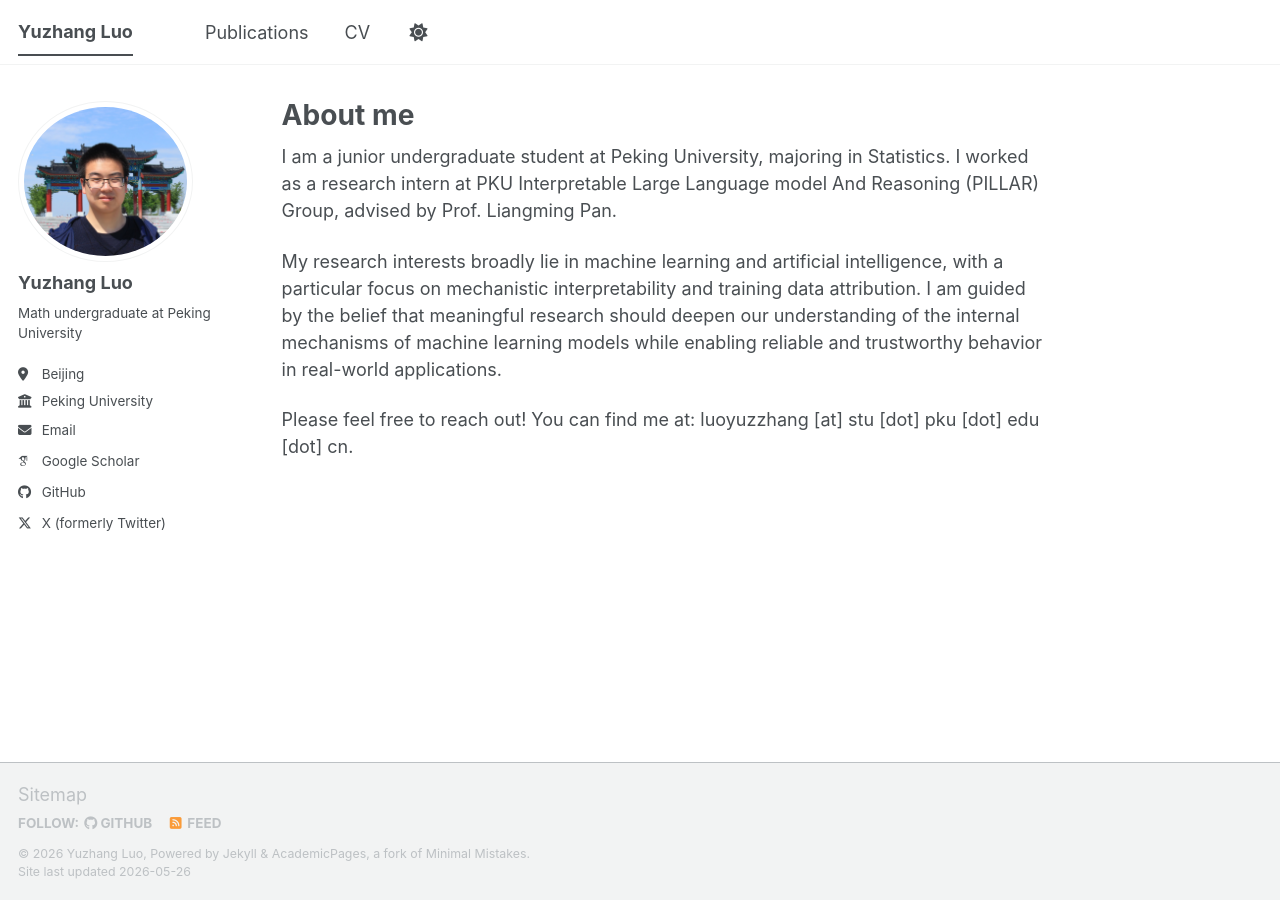
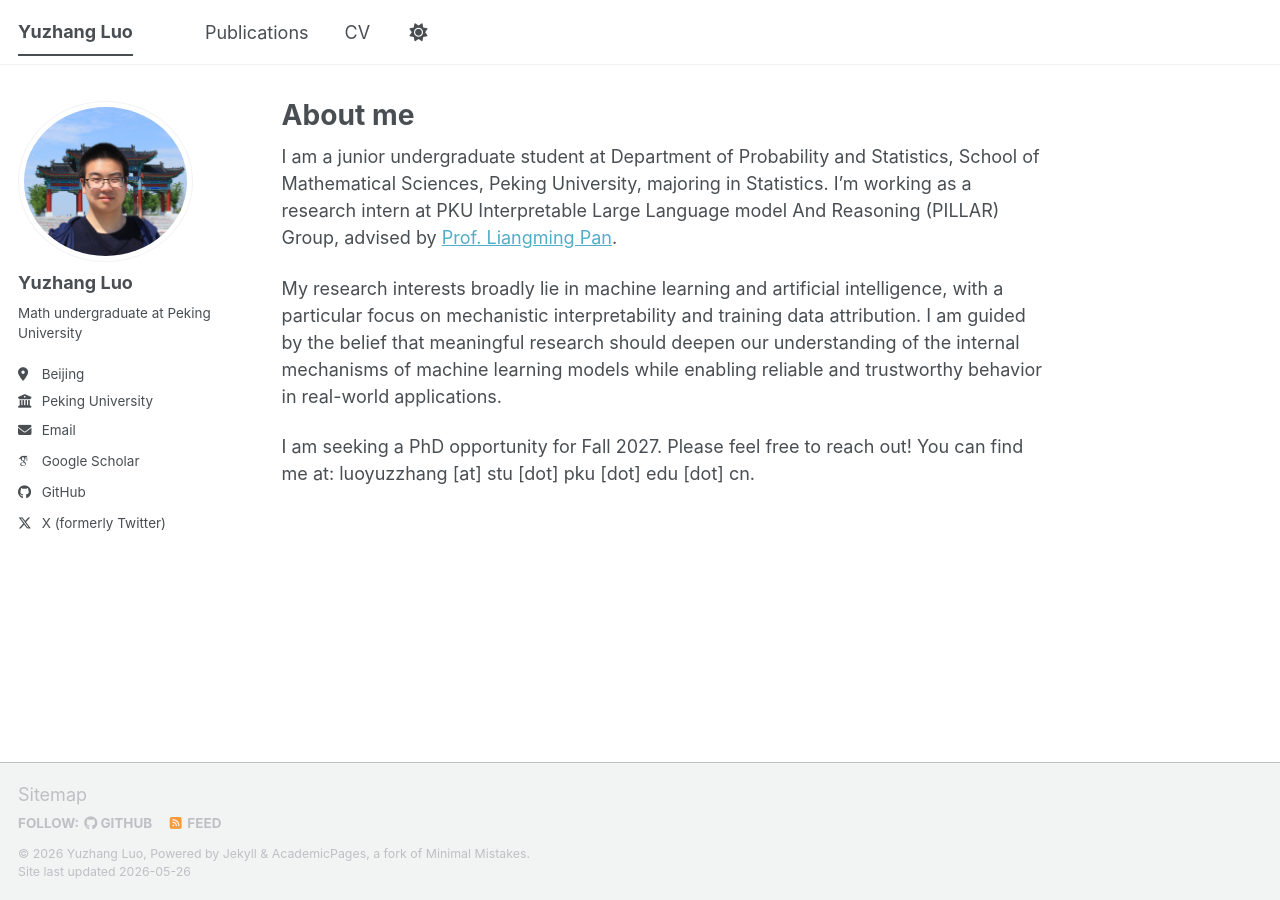
Before and after one commit to yuzhang527/yuzhang527.github.io, a Jekyll site: the page built from _pages/about.md, in a window 1280 px wide. Built offline with Jekyll 4.4.1, drawn with Linux system fonts in a browser that asks for light colours; some web fonts are replaced; a script bundle is joined from its source files by our own code; library files that are not in the unit come from our copies.

Commit message:
Fix a lot

```diff
--- a/_config.yml
+++ b/_config.yml
@@ -30,7 +30,7 @@ author:
   location         : "Beijing"
   employer         : "Peking University"
   uri              : # URL
-  email            : "2300010808@stu.pku.edu.cn"
+  email            : "luoyuzzhang@stu.pku.edu.cn"
 
   # Academic websites
   academia         : # URL
--- a/_includes/archive-single.html
+++ b/_includes/archive-single.html
@@ -41,7 +41,7 @@
         {% if post.collection == 'teaching' %}
           <p> {{ post.type }}, <i>{{ post.venue }}</i>, {{ post.date | default: "1900-01-01" | date: "%Y" }} </p>
         {% elsif post.collection == 'publications' %}
-          <p>Published in <i>{{ post.venue }}</i>, {{ post.date | default: "1900-01-01" | date: "%Y" }} </p>
+          <p>Accepted by <i>{{ post.venue }}</i>, {{ post.date | default: "1900-01-01" | date: "%Y" }} </p>
         {% elsif post.date %}
          <p class="page__date"><strong><i class="fa fa-fw fa-calendar" aria-hidden="true"></i> {{ site.data.ui-text[site.locale].date_label | default: "Published:" }}</strong> <time datetime="{{ post.date | default: "1900-01-01" | date_to_xmlschema }}">{{ post.date | default: "1900-01-01" | date: "%B %d, %Y" }}</time></p>
         {% endif %}
--- a/_layouts/single.html
+++ b/_layouts/single.html
@@ -37,7 +37,7 @@ layout: default
         {% if page.collection == 'teaching' %}
           <p> {{ page.type }}, <i>{{ page.venue }}</i>, {{ page.date | default: "1900-01-01" | date: "%Y" }} </p>
         {% elsif page.venue and page.date %}
-          <p>Published in <i>{{ page.venue }}</i>, {{ page.date | default: "1900-01-01" | date: "%Y" }} </p>
+          <p>Accepted by <i>{{ page.venue }}</i>, {{ page.date | default: "1900-01-01" | date: "%Y" }} </p>
         {% elsif page.date %}
           <p class="page__date"><strong><i class="fa fa-fw fa-calendar" aria-hidden="true"></i> {{ site.data.ui-text[site.locale].date_label | default: "Published:" }}</strong> <time datetime="{{ page.date | date_to_xmlschema }}">{{ page.date | default: "1900-01-01" | date: "%B %d, %Y" }}</time></p>
         {% endif %}
--- a/_pages/about.md
+++ b/_pages/about.md
@@ -7,9 +7,9 @@ redirect_from:
   - /about.html
 ---
 
-I am a junior undergraduate student at Peking University, majoring in Statistics. I worked as a research intern at PKU Interpretable Large Language model And Reasoning (PILLAR) Group, advised by Prof. Liangming Pan.
+I am a junior undergraduate student at Department of Probability and Statistics, School of Mathematical Sciences, Peking University, majoring in Statistics. I'm working as a research intern at PKU Interpretable Large Language model And Reasoning (PILLAR) Group, advised by [Prof. Liangming Pan](https://liangmingpan.bio/).
 
 My research interests broadly lie in machine learning and artificial intelligence, with a particular focus on mechanistic interpretability and training data attribution. I am guided by the belief that meaningful research should deepen our understanding of the internal mechanisms of machine learning models while enabling reliable and trustworthy behavior in real-world applications.
 
-Please feel free to reach out!
+I am seeking a PhD opportunity for Fall 2027. Please feel free to reach out!
 You can find me at: luoyuzzhang [at] stu [dot] pku [dot] edu [dot] cn.
```
Also changed, not shown: _publications/MDA.md (+4 -2 lines).
